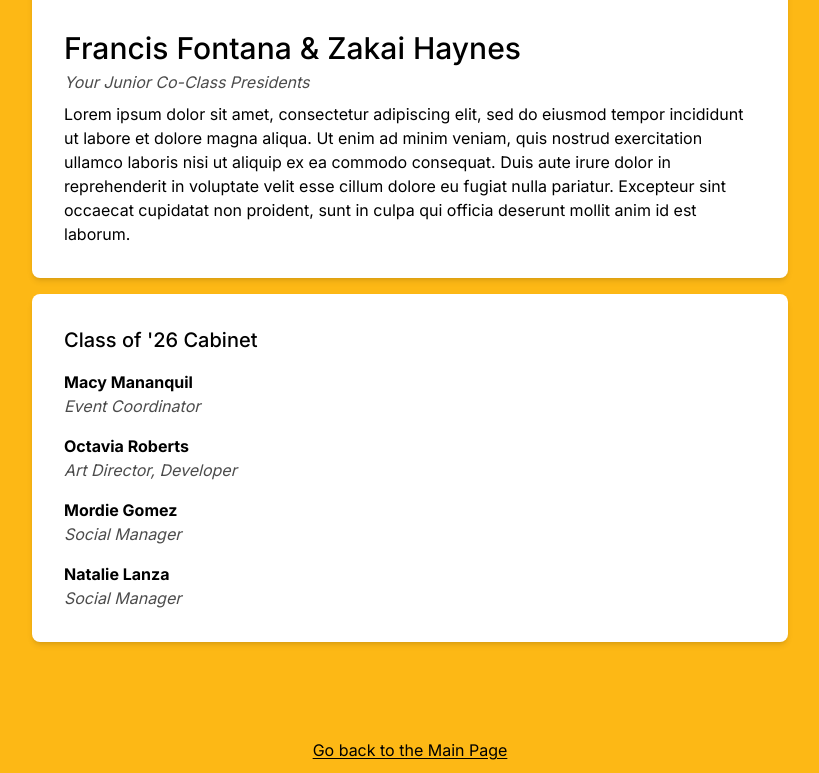
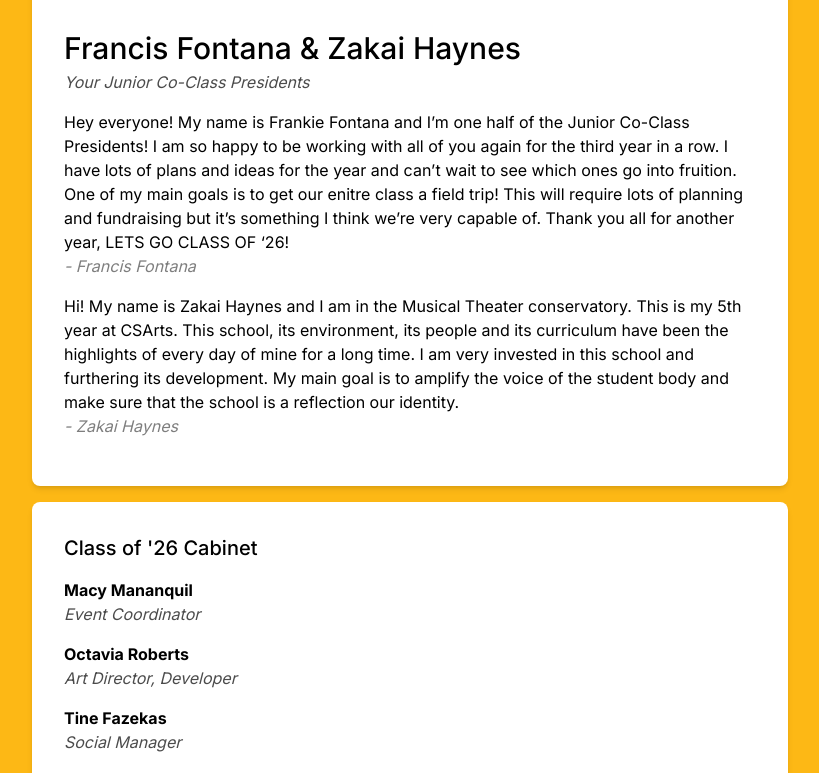
Before and after one commit to csarts26/csarts26.org, a Next.js app: page /team in a window 1280 px wide. Shown: the part 406-1179 px from the top of the page, without its empty margins (230-1049 px from the left). Built offline with nearby package versions, Linux system fonts and the light colour scheme.

Commit message:
Prep blurbs

```diff
--- a/src/app/team/page.js
+++ b/src/app/team/page.js
@@ -20,8 +20,15 @@ return (
         <img className='w-full h-64 bg-yellow rounded-md'/>
         <div className='flex flex-col'>
         <h1 className='text-3xl font-medium'>Francis Fontana & Zakai Haynes</h1>
-        <h2 className='italic opacity-70 mt-1 mb-2'>Your Junior Co-Class Presidents</h2>
-        <p className='text-sm md:text-base'>Lorem ipsum dolor sit amet, consectetur adipiscing elit, sed do eiusmod tempor incididunt ut labore et dolore magna aliqua. Ut enim ad minim veniam, quis nostrud exercitation ullamco laboris nisi ut aliquip ex ea commodo consequat. Duis aute irure dolor in reprehenderit in voluptate velit esse cillum dolore eu fugiat nulla pariatur. Excepteur sint occaecat cupidatat non proident, sunt in culpa qui officia deserunt mollit anim id est laborum.</p>
+        <h2 className='italic opacity-70 mt-1 mb-4'>Your Junior Co-Class Presidents</h2>
+        <p className='text-sm md:text-base text-pretty'>
+          Hey everyone! My name is Frankie Fontana and I’m one half of the Junior Co-Class Presidents! I am so happy to be working with all of you again for the third year in a row. I have lots of plans and ideas for the year and can’t wait to see which ones go into fruition. One of my main goals is to get our enitre class a field trip! This will require lots of planning and fundraising but it’s something I think we’re very capable of. Thank you all for another year, LETS GO CLASS OF ‘26!
+        </p>
+        <p className="italic opacity-50 pb-4"> - Francis Fontana</p>
+        <p className='text-sm md:text-base text-pretty'>
+          Hi! My name is Zakai Haynes and I am in the Musical Theater conservatory. This is my 5th year at CSArts. This school, its environment, its people and its curriculum have been the highlights of every day of mine for a long time. I am very invested in this school and furthering its development. My main goal is to amplify the voice of the student body and make sure that the school is a reflection our identity.
+        </p>
+        <p className="italic opacity-50 pb-4"> - Zakai Haynes</p>
         </div>
     </div>
 
@@ -36,6 +43,10 @@ return (
         <TeamCard
           person="Octavia Roberts"
           title="Art Director, Developer"
+        />
+        <TeamCard
+          person="Tine Fazekas"
+          title="Social Manager"
         />
         <TeamCard
           person="Mordie Gomez"
```
